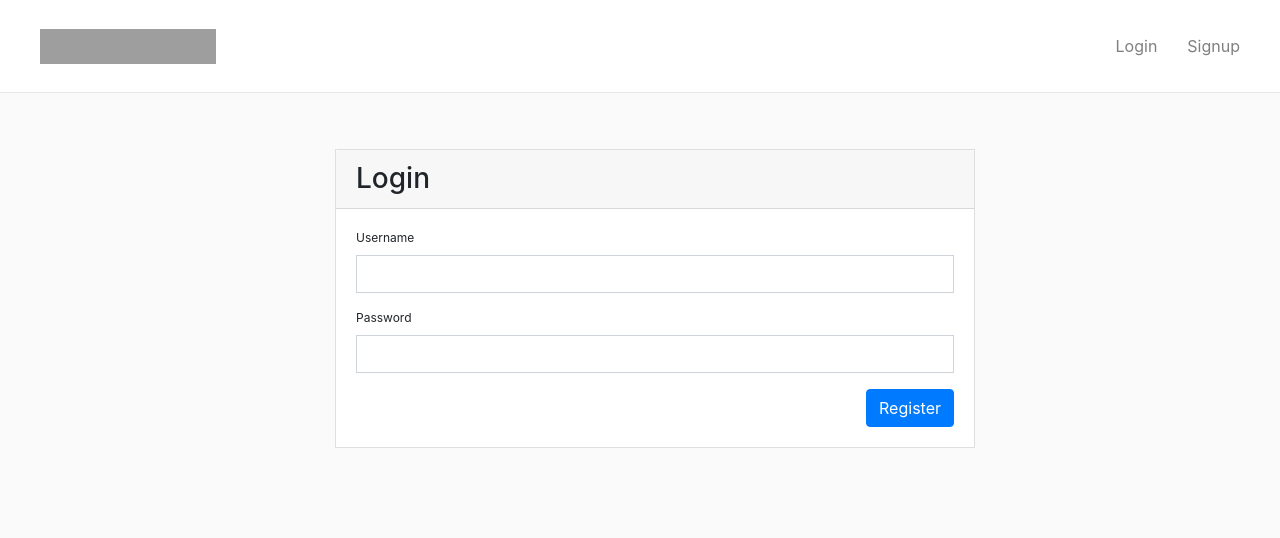
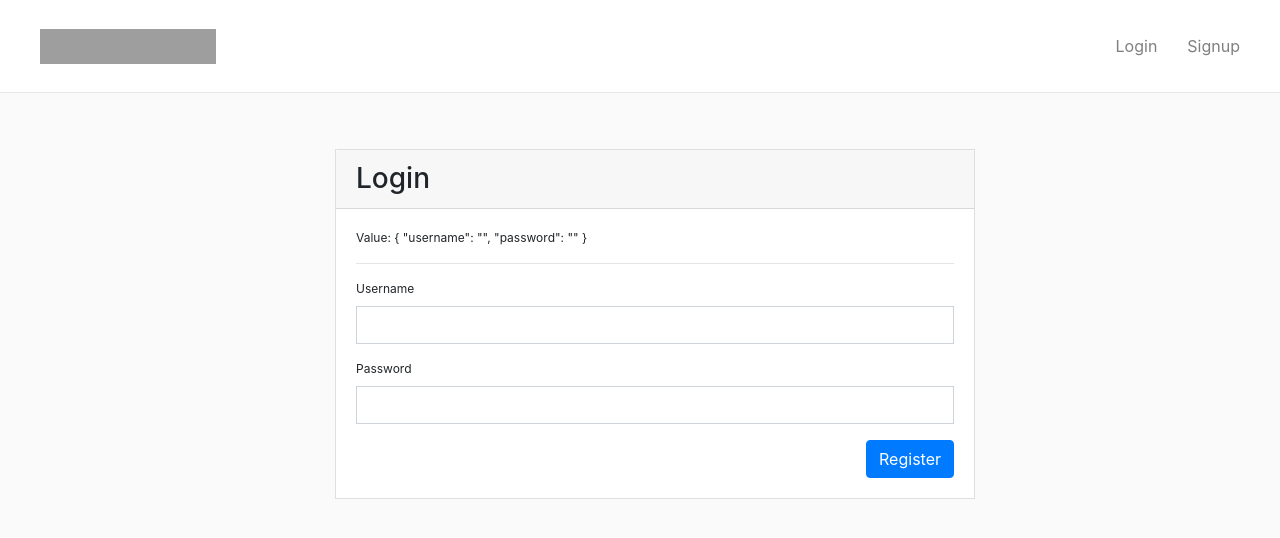
Before and after one commit to willshepp28/IGclone_frontend, an Angular app: page /login in a window 1280 px wide. Shown: the top 538 px of the page. Built offline with nearby package versions, Linux system fonts and the light colour scheme; grey boxes are pictures that could not be loaded.

Commit message:
using reactive forms on /login

```diff
--- a/src/app/app.module.ts
+++ b/src/app/app.module.ts
@@ -2,6 +2,7 @@ import { BrowserModule } from '@angular/platform-browser';
 import { NgModule } from '@angular/core';
 import { FormsModule } from '@angular/forms';
 import { HttpClientModule, HTTP_INTERCEPTORS } from '@angular/common/http';
+import { ReactiveFormsModule } from '@angular/forms';
 
 import { AppComponent } from './app.component';
 
@@ -50,7 +51,8 @@ import { ChangeProfilePicComponent } from './profile/change-profile-pic/change-p
     BrowserModule,
     AppRoutingModule,
     FormsModule,
-    HttpClientModule
+    HttpClientModule,
+    ReactiveFormsModule
   ],
   providers: [AuthService, AuthGuard, LikeService, CommentService, FollowerService, SavedPostService, PostService,
     {
--- a/src/app/login/login.component.html
+++ b/src/app/login/login.component.html
@@ -7,7 +7,9 @@
 
 
         <div class="card-body">
-          <form class="form">
+
+<!--
+          <form class="form" (ngSubmit)="loginUser()">
 
               <div class="form-group">
                   <label for="">Username</label>
@@ -21,7 +23,30 @@
             </div>
 
             <button (click)="loginUser()" type="button" class="btn btn-primary float-right">Register</button>
+          </form> -->
+
+
+          <form [formGroup]="loginForm" class="form" (ngSubmit)="loginUser()">
+
+            Value: {{ loginForm.value | json }}
+            <hr>
+
+            <div class="form-group">
+              <label for="">Username</label>
+              <input type="text" formControlName="username" class="form-control rounded-0">
+            </div>
+
+
+            <div class="form-group">
+              <label for="">Password</label>
+              <input type="password" formControlName="password" class="form-control rounded-0">
+            </div>
+
+            <button  type="submit" class="btn btn-primary float-right">Register</button>
           </form>
+
+
+
         </div>
       </div>
     </div>
--- a/src/app/login/login.component.ts
+++ b/src/app/login/login.component.ts
@@ -1,5 +1,6 @@
 import { Component, OnInit } from '@angular/core';
 import { Router } from "@angular/router";
+import { FormBuilder, FormGroup, Validators } from '@angular/forms';
 
 import { AuthService } from '../core/authentication/auth.service';
 
@@ -17,25 +18,56 @@ export class LoginComponent implements OnInit {
 
   loginUserData = {};
 
+  loginForm: FormGroup;
+  loading = false;
+
   constructor(
     private _auth: AuthService,
+    private formBuilder: FormBuilder,
     private _router: Router
   ) { }
 
   ngOnInit() {
+    this.loginForm = this.formBuilder.group({
+      username: ['', Validators.required],
+      password: ['', [Validators.required, Validators.minLength(1)]]
+  });
+
+  this.loginForm.valueChanges.subscribe(console.log);
   }
 
-  loginUser() {
-    this._auth.loginUser(this.loginUserData)
+
+loginUser(){
+
+  console.log(this.loginForm.value);
+
+  this._auth.loginUser(this.loginForm.value)
     .subscribe(
-        response => {
-          localStorage.setItem("token", response.token);
-          // console.log(response);
-          this._router.navigate(["/home"])
-        },
-        error => console.log( error )
-      )
-  }
+      response => {
+        localStorage.setItem("token", response.token);
+
+        // redirect /home
+        this._router.navigate(["/home"]);
+      },
+      error => {
+        console.log("This is a error brah")
+      }
+    )
+}
+
+
+
+  // loginUser() {
+  //   this._auth.loginUser(this.loginUserData)
+  //   .subscribe(
+  //       response => {
+  //         localStorage.setItem("token", response.token);
+  //         // console.log(response);
+  //         this._router.navigate(["/home"])
+  //       },
+  //       error => console.log( error )
+  //     )
+  // }
 
 
 
--- a/src/app/signup/signup.component.ts
+++ b/src/app/signup/signup.component.ts
@@ -1,4 +1,5 @@
 import { Component, OnInit } from '@angular/core';
+import { FormBuilder, FormGroup, Validators } from '@angular/forms';
 import { Router } from '@angular/router';
 
 
```
